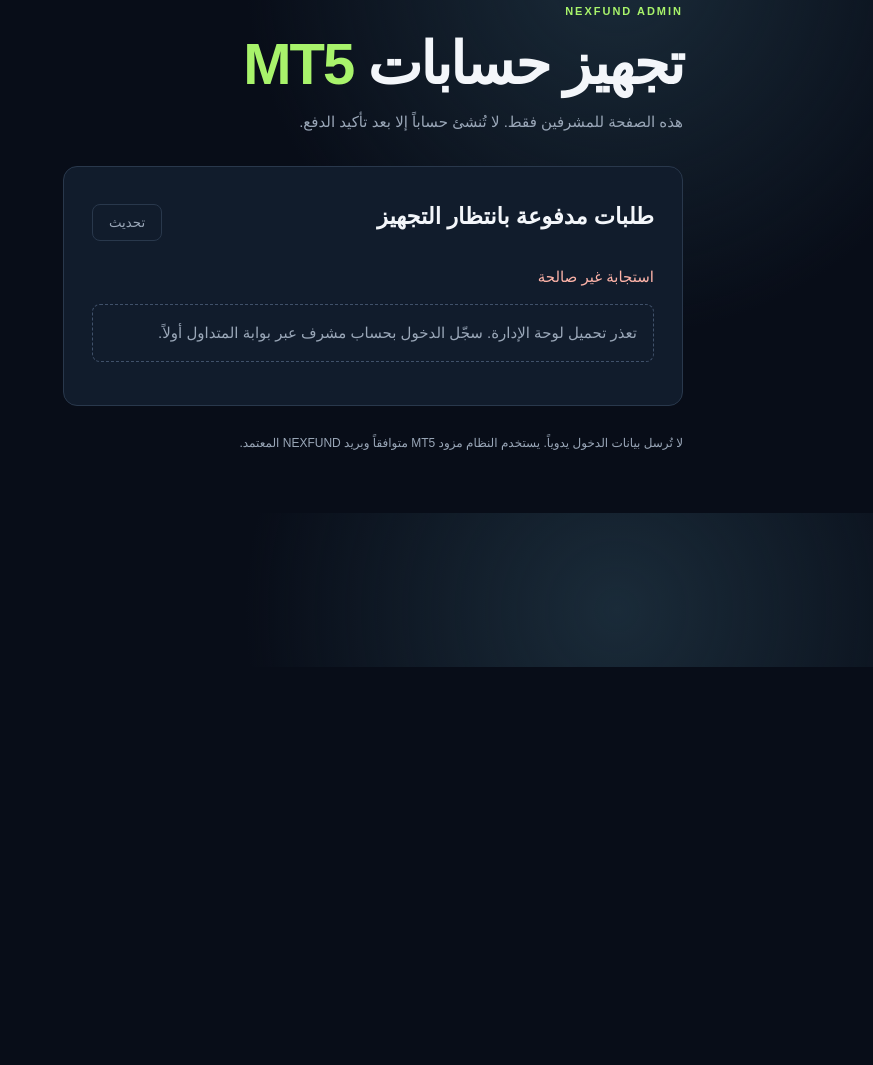
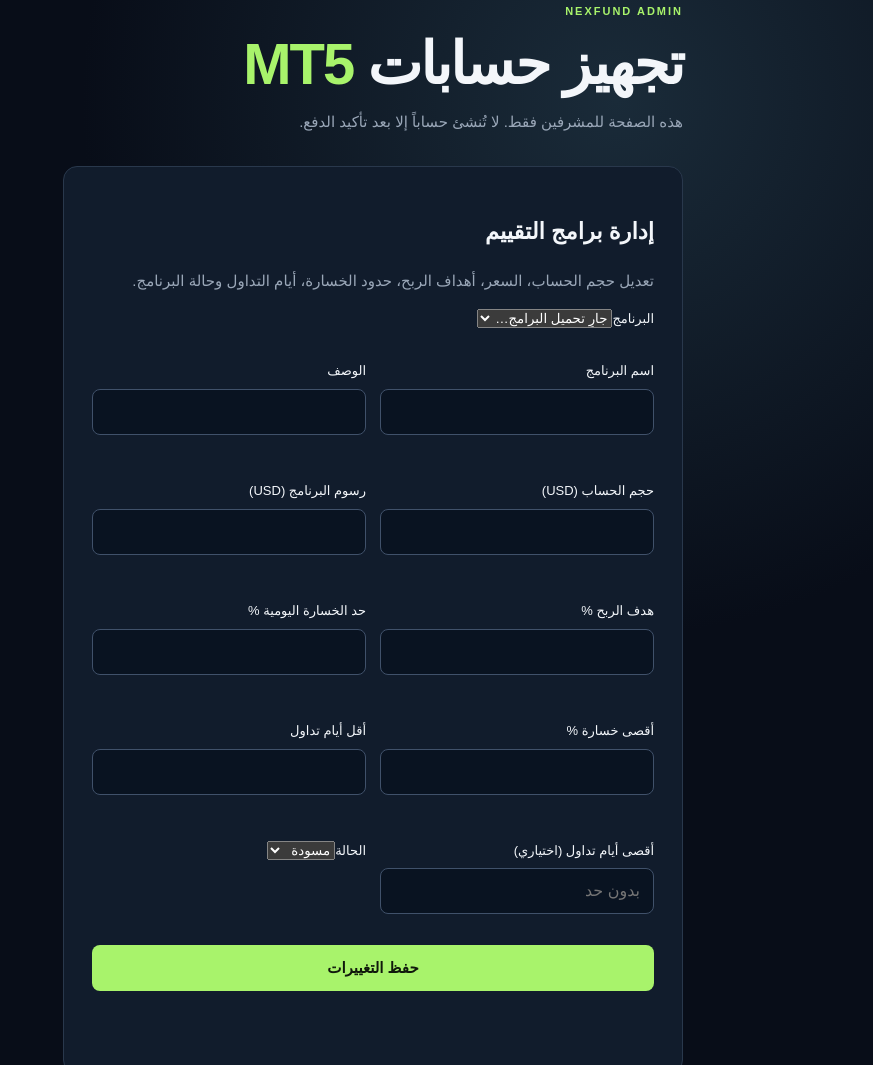
Before and after one commit to lhadjbenfadda8-blip/NEXFUND, a plain HTML site: page public/admin/index.html in a window 1280 px wide. Shown: the part 133-1198 px from the top of the page, without its empty margins (407-1280 px from the left). Before the commit the page ends 800 px from the top, so only its background shows below. Drawn offline with Linux system fonts and the light colour scheme; no server answers.

Commit message:
feat(admin): add evaluation program management form

```diff
--- a/public/admin/index.html
+++ b/public/admin/index.html
@@ -11,6 +11,25 @@
 <main class="wrap">
 <section class="intro"><p class="eyebrow">NEXFUND ADMIN</p><h1>تجهيز حسابات <span>MT5</span></h1><p class="sub">هذه الصفحة للمشرفين فقط. لا تُنشئ حساباً إلا بعد تأكيد الدفع.</p></section>
 <section class="panel">
+<h2>إدارة برامج التقييم</h2>
+<p class="sub">تعديل حجم الحساب، السعر، أهداف الربح، حدود الخسارة، أيام التداول وحالة البرنامج.</p>
+<label>البرنامج<select id="programSelect"><option value="">جارٍ تحميل البرامج…</option></select></label>
+<div class="program-grid">
+<label>اسم البرنامج<input id="programName" maxlength="120"></label>
+<label>الوصف<input id="programDescription" maxlength="1000"></label>
+<label>حجم الحساب (USD)<input id="programSize" type="number" min="100" max="10000000"></label>
+<label>رسوم البرنامج (USD)<input id="programFee" type="number" min="0" max="100000"></label>
+<label>هدف الربح %<input id="programTarget" type="number" step="0.1" min="0.1" max="100"></label>
+<label>حد الخسارة اليومية %<input id="programDaily" type="number" step="0.1" min="0.1" max="50"></label>
+<label>أقصى خسارة %<input id="programMaxLoss" type="number" step="0.1" min="0.1" max="100"></label>
+<label>أقل أيام تداول<input id="programMinDays" type="number" min="0" max="365"></label>
+<label>أقصى أيام تداول (اختياري)<input id="programMaxDays" type="number" min="0" max="365" placeholder="بدون حد"></label>
+<label>الحالة<select id="programStatus"><option value="draft">مسودة</option><option value="active">نشط</option><option value="paused">متوقف</option><option value="archived">مؤرشف</option></select></label>
+</div>
+<button id="saveProgram" class="primary" type="button">حفظ التغييرات</button>
+<p id="programEditMessage" class="message" role="status"></p>
+</section>
+<section class="panel">
 <div class="dash-head"><div><h2>طلبات مدفوعة بانتظار التجهيز</h2><p id="adminEmail" class="sub"></p></div><button id="refreshBtn" class="secondary" type="button">تحديث</button></div>
 <p id="adminMessage" class="message" role="status">جارٍ التحقق من الصلاحيات…</p>
 <div id="queue"><p class="empty">جارٍ تحميل الطلبات…</p></div>
```
